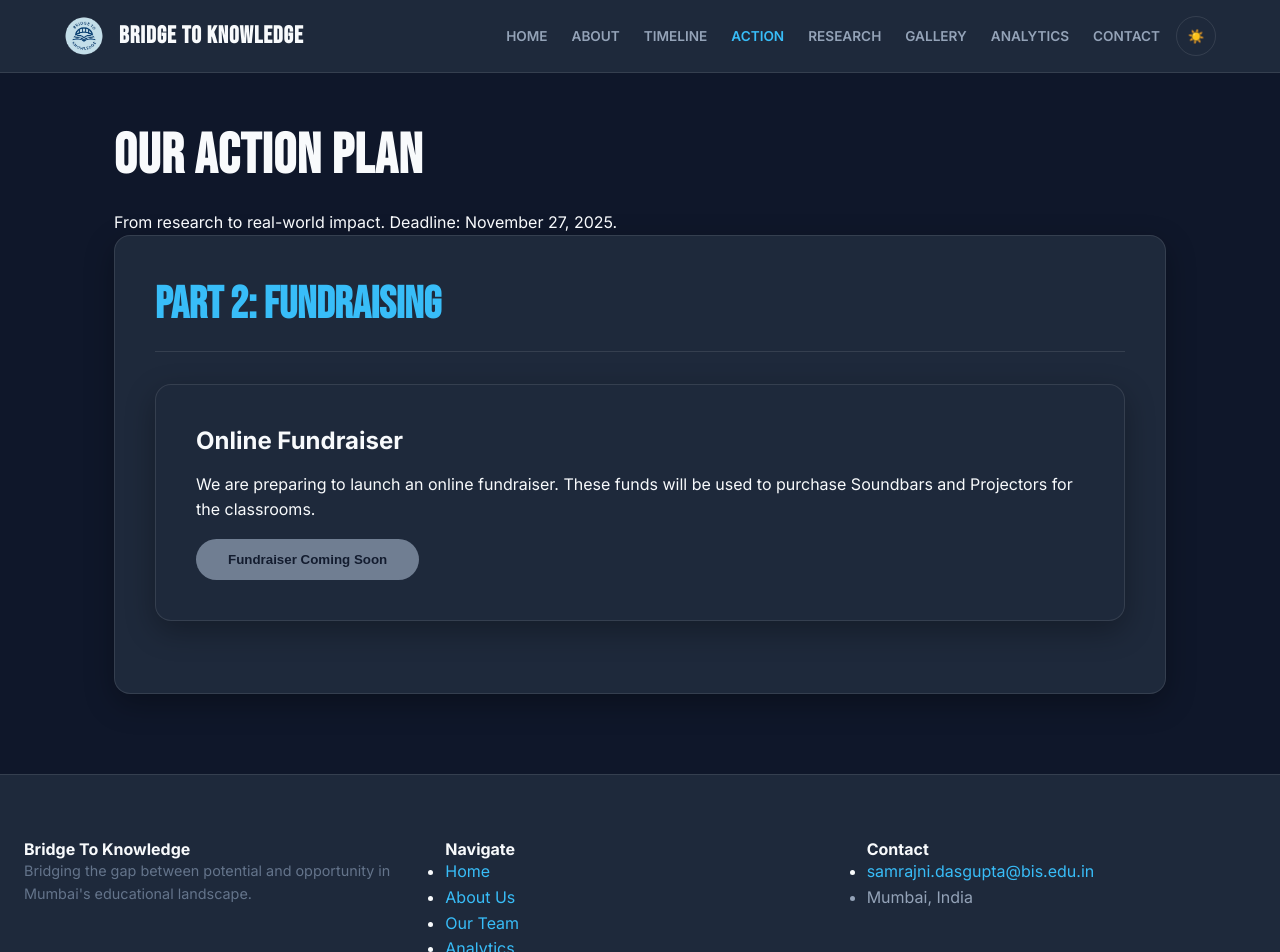
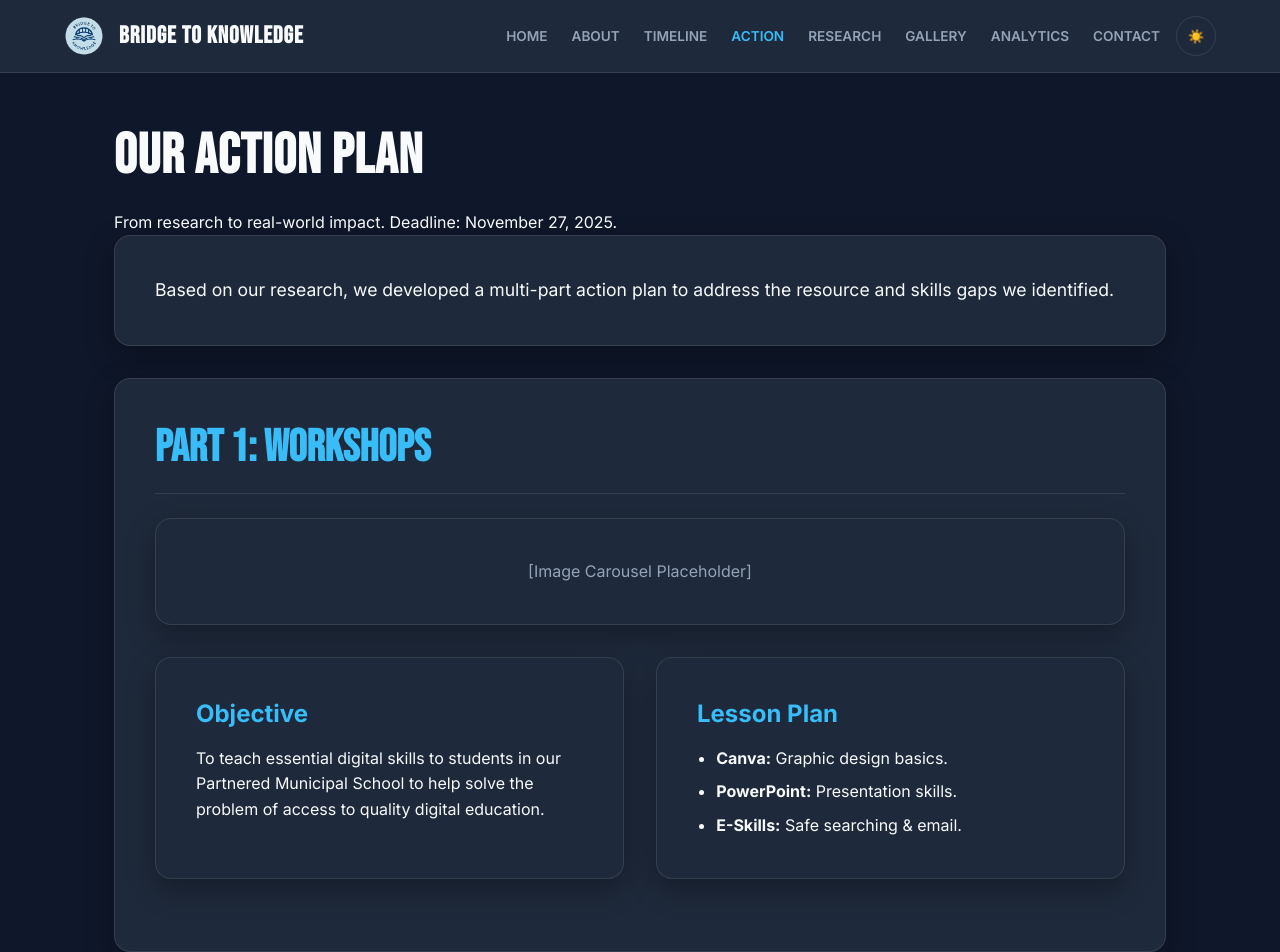
Before and after one commit to Ali-bis/BridgeToKnowledgetest, a React (Vite) app: page /action in a window 1280 px wide. Shown: the top 952 px of the page. Built offline with nearby package versions, Linux system fonts and the light colour scheme.

Commit message:
Update Action.jsx

```diff
--- a/src/pages/Action.jsx
+++ b/src/pages/Action.jsx
@@ -8,23 +8,51 @@ const Action = () => {
         <p>From research to real-world impact. Deadline: November 27, 2025.</p>
       </div>
 
-      {/* ... (Workshops section same as before) ... */}
+      <div className="page-section">
+        <p style={{ fontSize: '1.1rem' }}>
+          Based on our research, we developed a multi-part action plan to address the resource and skills gaps we identified.
+        </p>
+      </div>
 
       <div className="page-section">
-        <h2 style={{ borderBottom: '1px solid var(--border-color)', paddingBottom: '1rem', marginBottom: '2rem' }}>
+        <h2 style={{ borderBottom: '1px solid var(--border-color)', paddingBottom: '1rem' }}>
+          PART 1: WORKSHOPS
+        </h2>
+
+        <div className="highlight-card" style={{textAlign:'center', marginBottom:'2rem'}}>
+          <p style={{ color: 'var(--text-muted)' }}>[Image Carousel Placeholder]</p>
+        </div>
+
+        <div style={{ display: 'grid', gridTemplateColumns: 'repeat(auto-fit, minmax(250px, 1fr))', gap: '2rem' }}>
+          <div className="highlight-card">
+            <h3 style={{ color: 'var(--primary)', marginTop: 0 }}>Objective</h3>
+            <p>To teach essential digital skills to students in our Partnered Municipal School to help solve the problem of access to quality digital education.</p>
+          </div>
+          <div className="highlight-card">
+            <h3 style={{ color: 'var(--primary)', marginTop: 0 }}>Lesson Plan</h3>
+            <ul style={{ paddingLeft: '1.2rem', margin: 0 }}>
+              <li style={{ marginBottom: '0.5rem' }}><strong>Canva:</strong> Graphic design basics.</li>
+              <li style={{ marginBottom: '0.5rem' }}><strong>PowerPoint:</strong> Presentation skills.</li>
+              <li><strong>E-Skills:</strong> Safe searching & email.</li>
+            </ul>
+          </div>
+        </div>
+      </div>
+
+      <div className="page-section">
+        <h2 style={{ borderBottom: '1px solid var(--border-color)', paddingBottom: '1rem' }}>
           PART 2: FUNDRAISING
         </h2>
 
         <div className="highlight-card">
           <h3 style={{ marginTop: 0 }}>Online Fundraiser</h3>
-          <p>We are preparing to launch an online fundraiser. These funds will be used to purchase Soundbars and Projectors for the classrooms.</p>
+          <p>We are preparing to launch an online fundraiser. These funds will be used to purchase Soundbars and Projectors.</p>
           <button className="btn btn-disabled" style={{ marginTop: '1rem' }} disabled>
             Fundraiser Coming Soon
           </button>
         </div>
+      </div>
 
-        {/* ... (Soundbars/Projectors section same as before) ... */}
-      </div>
     </div>
   );
 };
```
